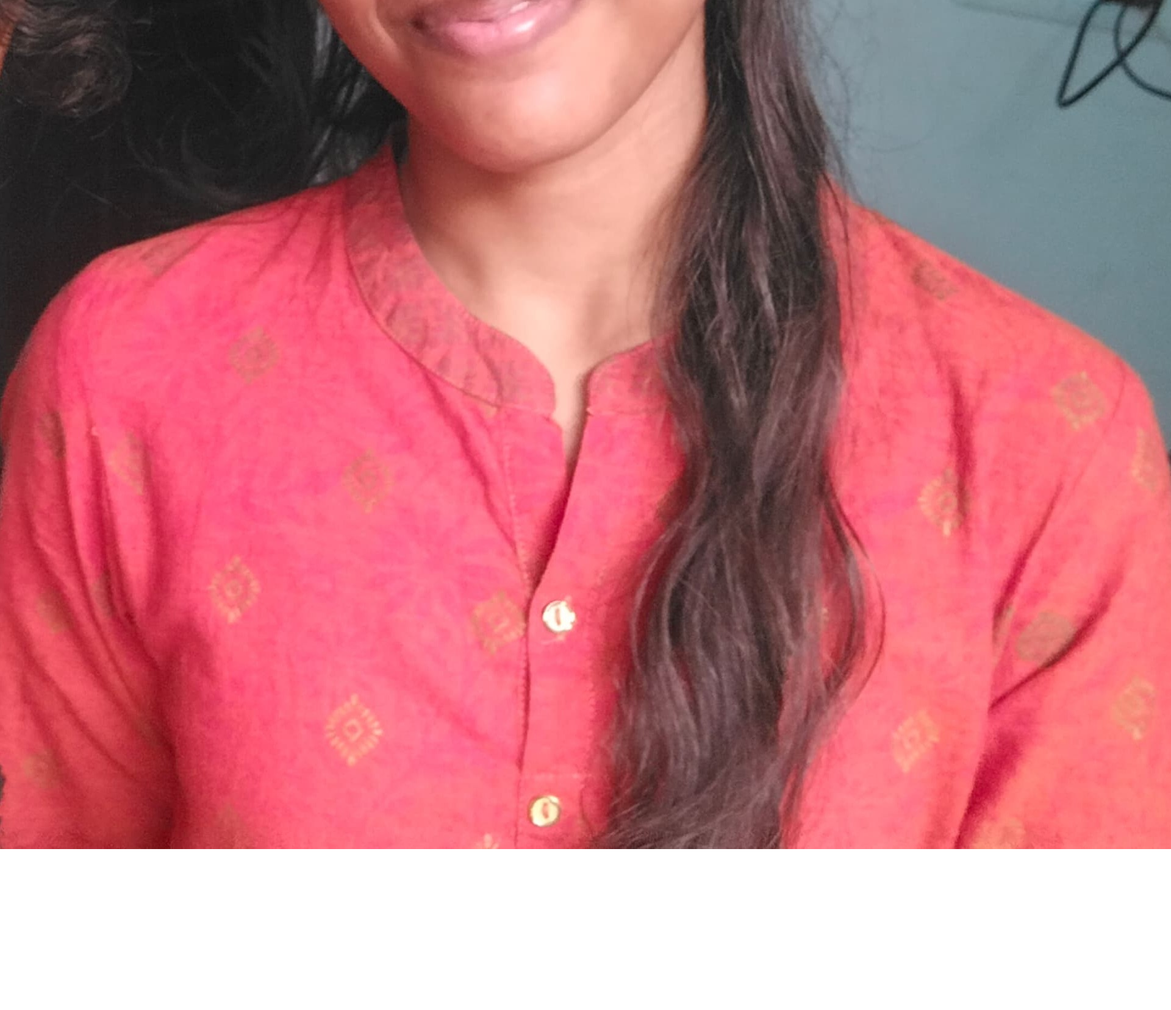
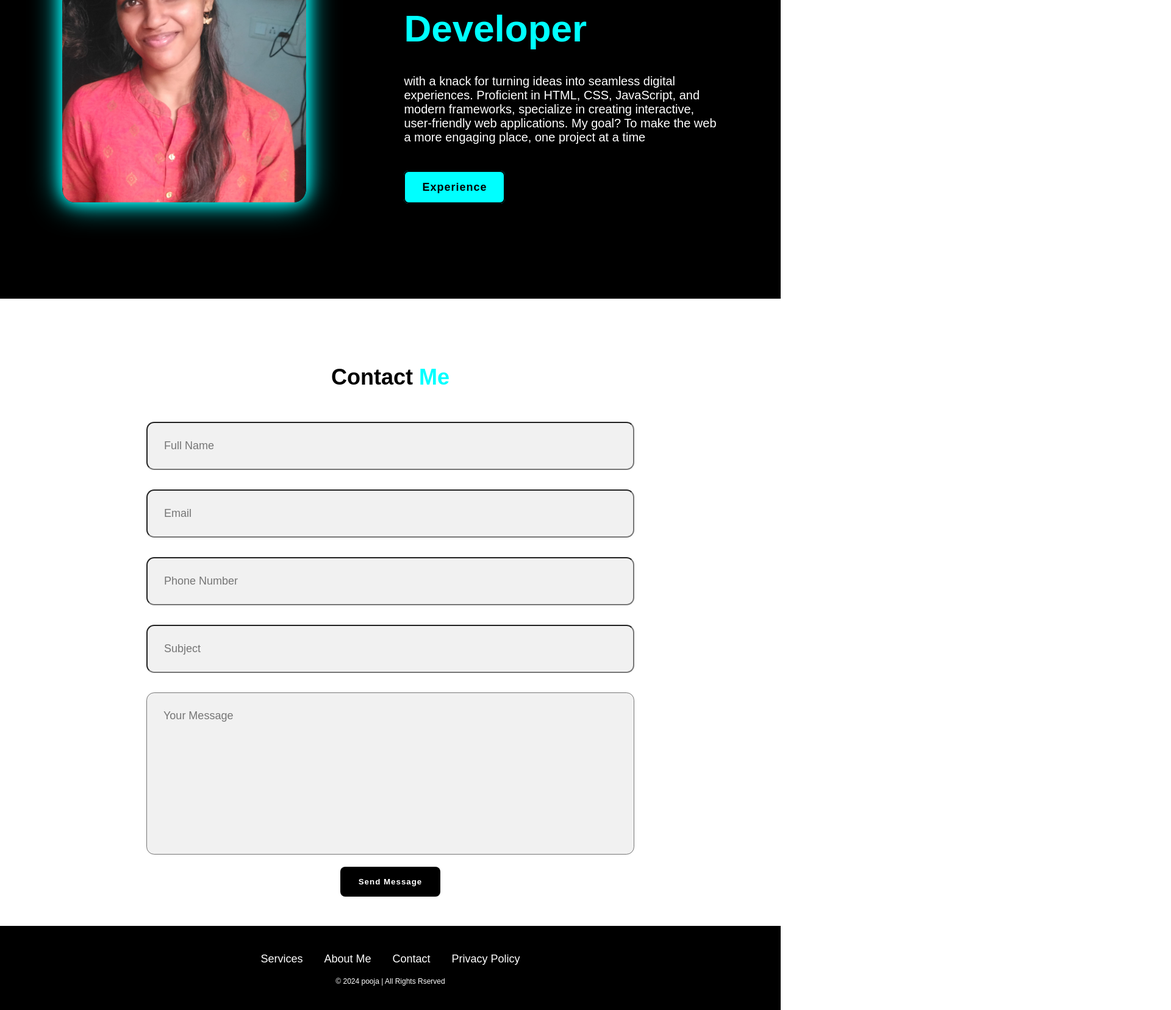
Before and after one commit to 16ajoop/portfolio, a plain HTML site: page index.html in a window 1280 px wide. Shown: the part 1080-2737 px from the top of the page at 61% size, 1920 px wide, since content can reach past the window. Before the commit the page ends 2477 px from the top, so only its background shows below. Drawn offline with nearby package versions, Linux system fonts and the light colour scheme.

Commit message:
initial commit

```diff
--- a/index.html
+++ b/index.html
@@ -25,7 +25,7 @@
         <div class="home-content">
             <h3>Hi</h3>
 
-            <h1>I'm<span>pooja<br></span>a Fromntend Developer</h1>
+            <h1>I'm<span> pooja<br></span>a Frontend Developer</h1>
 
             <p>with a knack for turning ideas into seamless digital experiences.
                  Proficient in HTML, CSS, JavaScript, and modern frameworks,
@@ -41,5 +41,61 @@
             <img src="k17.jpg" alt="">
         </div>
     </section>
+    <section class="about">
+        <div class="about-img">
+            <img src="k17.jpg" alt="">
+        </div>
+        <div class="about-content">
+            <h2 class="heading">About <span>Me</span></h2>
+            <h3>Frontend <span>Developer</span></h3>
+            <p>
+                with a knack for turning ideas into seamless digital experiences.
+                 Proficient in HTML, CSS, JavaScript, and modern frameworks,
+                 specialize in creating interactive, user-friendly web applications.
+                 My goal? To make the web a more engaging place, one project at a time
+            </p>
+            <a href="#" class="btn-2">Experience</a>
+        </div>
+    </section>
+
+    <section class="contact-form">
+        <h2 class="contact-me">Contact <span>Me</span></h2>
+
+        <form action="#">
+            <div class="input-box">
+                <input type="text" placeholder="Full Name">
+                <input type="email" placeholder="Email">
+            </div>
+
+            <div class="input-box">
+                <input type="number" placeholder="Phone Number">
+                <input type="text" placeholder="Subject">
+            </div>
+
+            <textarea name="" id="" cols="30" rows="10" placeholder="Your Message"></textarea>
+            <input type="submit" value="Send Message" class="btn-1">
+        </form>
+    </section>
+
+
+    <footer class="footer">
+
+        <ul class="list">
+            <li>
+                <a href="#">Services</a>
+            </li>
+            <li>
+                <a href="#">About Me</a>
+            </li>
+            <li>
+                <a href="#">Contact</a>
+            </li>
+            <li>
+                <a href="#">Privacy Policy</a>
+            </li>
+        </ul>
+
+        <p class="copyright">© 2024 pooja | All Rights Rserved</p>
+    </footer>
 </body>
 </html>
--- a/style.css
+++ b/style.css
@@ -27,7 +27,15 @@
     font-weight: 600;
     transition: 0.3s ease;
 }
-
+.logo:hover{
+    color: aqua;
+    text-shadow: 0 0 25px aqua,
+                 0 0 50px aqua;
+    transform: scale(1.1);
+}
+span{
+    color: aqua;
+}
 .navbar a{
     font-size: 18px;
     color: white;
@@ -64,5 +72,181 @@
 
 .home{
     width: 100%;
-    min-height:
+    min-height: 100vh;
+    background: rgb(240, 235, 235);
+    display: flex;
+    align-items: center;
+    gap: 7em;
+    padding: 30px 12% 0;
 }
+.home-content{
+    max-width: 800px;
+}
+.home-content h3{
+    font-size: 42px;
+}
+.home-content h1{
+    font-size: 62px;
+    line-height: 1.2;
+}
+.home-content p{
+    font-size: 18px;
+    margin: 25px 0 30px;
+}
+.btn-box{
+    width: 345px;
+    display: flex;
+    gap: 2em;
+}
+.btn-1{
+    padding: 15px 28px;
+    background-color: black;
+    color: white;
+    border: 2px solid transparent;
+    border-radius: 8px;
+    font-size: 18p;
+    letter-spacing: 1px;
+    font-weight: 600;
+    transition: 0.3s ease;
+    cursor: pointer;
+}
+.btn-1:hover{
+    background-color: white;
+    color: black;
+    border: 2px solid black;
+}
+.btn-2{
+    padding: 15px 28px;
+    background-color: aqua;
+    color: black;
+    border: 2px solid black;
+    border-radius: 8px;
+    font-size: 18px;
+    letter-spacing: 1px;
+    font-weight: 600;
+    transition: 0.3s ease;
+    cursor: pointer;
+}
+.btn-2:hover{
+    background-color: white;
+    color: black;
+}
+.img-box img{
+    position: relative;
+    border-top-right-radius: 5%;
+    border-bottom-left-radius: 5%;
+    border-bottom-right-radius: 5%;
+    border-top-left-radius: 5%;
+    width: 400px;
+    box-shadow: 0 0 25px aqua,
+                0 0 50px aqua;
+}
+
+::-webkit-scrollbar-thumb{
+    background-color: rgba(0, 0, 0, 0.60);
+}
+::-webkit-scrollbar-track{
+    background-color: aqua;
+}
+::-webkit-scrollbar-track{
+    background-color: rgba(0, 0, 0, 0.6);
+    width: 50px;
+}
+
+.about{
+    display: flex;
+    justify-content: center;
+    align-items: center;
+    padding: 12% 8%;
+    gap: 10em;
+    background: black;
+}
+.about-img img{
+    position: relative;
+    box-shadow: 0 0 25px aqua,
+                0 0 50px aqua;
+    border-radius: 50%;
+    border-top-right-radius: 5%;
+    border-bottom-left-radius: 5%;
+    border-bottom-right-radius: 5%;
+    border-top-left-radius: 5%;
+    width: 400px;
+}
+.about-content h2{
+    text-align: left;
+    color: white;
+    font-size: 42px;
+}
+.about-content h3{
+    font-size: 62px;
+    color: white;
+}
+.about-content p{
+    color: white;
+    font-size: 20px;
+    margin: 2em 0 3em;
+}
+
+.contact-form h2{
+    text-align: center;
+    margin-top: 3em;
+    margin-bottom: 1em;
+    font-size: 36px;
+}
+.contact-form form{
+    max-width: 50em;
+    margin: 1rem auto;
+    text-align: center;
+    margin-bottom: 3em;
+}
+.contact-form form .input-box{
+    display: flex;
+    justify-content: center;
+    flex-wrap: wrap;
+}
+
+.contact-form form .input-box input,
+.contact-form form textarea{
+    width: 100%;
+    padding: 1.5em;
+    font-size: 18px;
+    color: black;
+    background: rgb(241, 241, 241);
+    border-radius: .8rem;
+    margin: 1rem 0;
+    resize: none;
+}
+.footer{
+    position: relative;
+    bottom: 0;
+    width: 100%;
+    padding: 40px 0;
+    background-color: black
+}
+.footer ul{
+    margin-top: 0;
+    padding: 0;
+    font-size: 18px;
+    line-height: 1.6;
+    margin-bottom: 0;
+    text-align: center;
+}
+.footer ul li a{
+    color: white;
+    border-bottom: 3px solid transparent;
+    transition: 0.3s ease;
+}
+.footer ul li a:hover{
+    border-bottom: 3px solid aqua;
+    color: aqua;
+}
+.footer ul li{
+    display: inline-block;
+    padding: 0 15px;
+}
+.footer .copyright{
+    margin-top: 15px;
+    text-align: center;
+    font-size: 12px;
+    color: white;
+}
```
